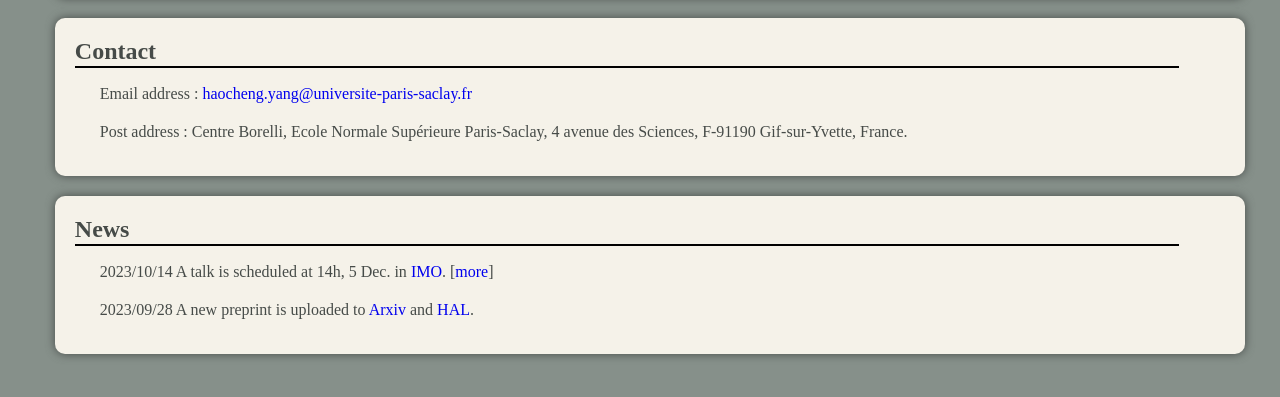
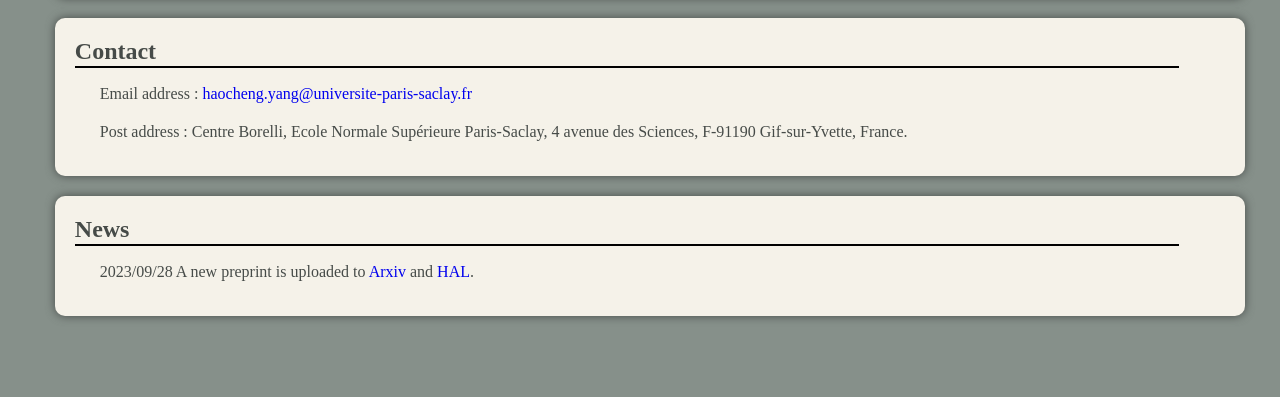
Before and after one commit to hcYang-math/hcYang-math.github.io, a plain HTML site: page index.html in a window 1280 px wide. Shown: the part 753-1150 px from the top of the page. Drawn offline with Linux system fonts and the light colour scheme.

Commit message:
Update index.html

```diff
--- a/index.html
+++ b/index.html
@@ -93,8 +93,6 @@
                 </div>
                 <div class="block-content">
                     <div class="block-box">
-                        <p>2023/10/14 A talk is scheduled at 14h, 5 Dec. in <a
-                                href="https://www.imo.universite-paris-saclay.fr/en/" target="_blank">IMO</a>. [<a href="https://www.imo.universite-paris-saclay.fr/fr/events/7140" target="_blank">more</a>] </p>
                         <p>2023/09/28 A new preprint is uploaded to <a href="https://arxiv.org/abs/2309.15282">Arxiv</a>
                             and
                             <a href="https://hal.science/hal-03227390/">HAL</a>.
```
